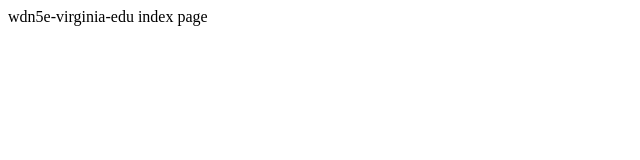
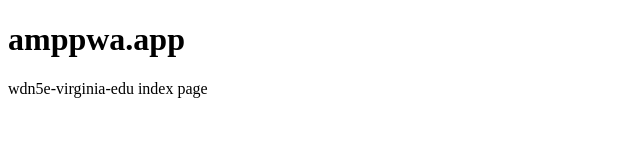
Before and after one commit to wdn5e-virginia-edu/wdn5e-virginia-edu.github.io.tmp, a plain HTML site: page index.html in a window 1280 px wide. Shown: the whole page, without its empty margins (0-640 px from the left). Drawn offline with Linux system fonts and the light colour scheme.

Commit message:
Update index.html

```diff
--- a/index.html
+++ b/index.html
@@ -5,6 +5,7 @@
 	<title>overall index page</title>
 </head>
 <body>
+<h1 style=''>amppwa.app</h1>
 wdn5e-virginia-edu index page
 </body>
 </html>
```
